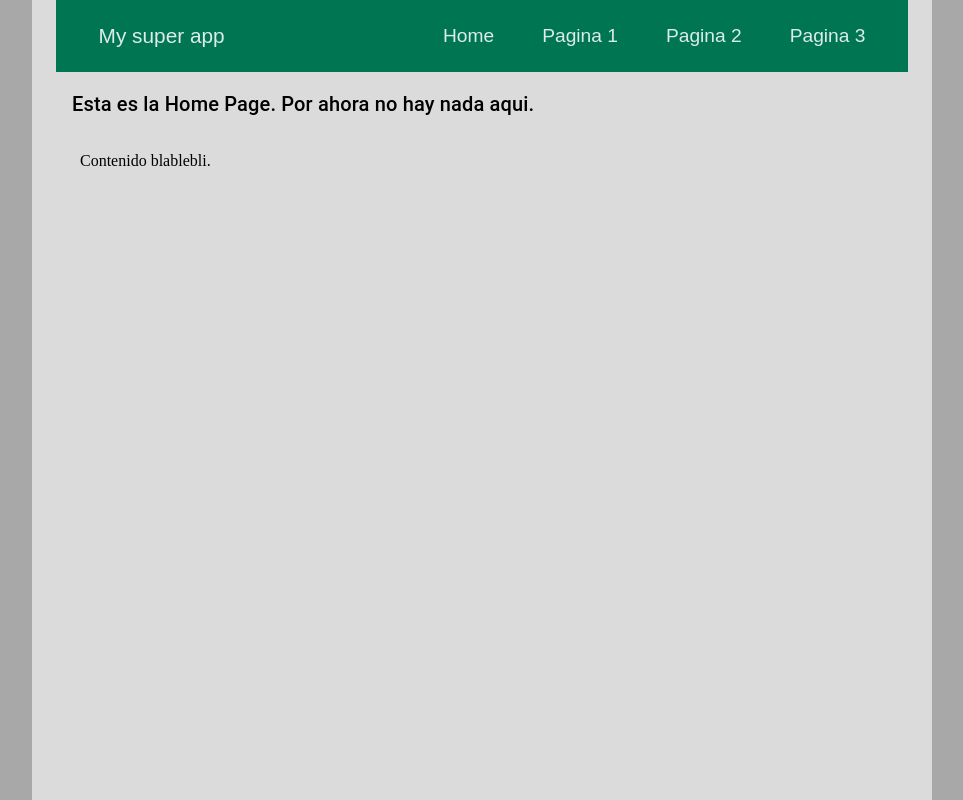
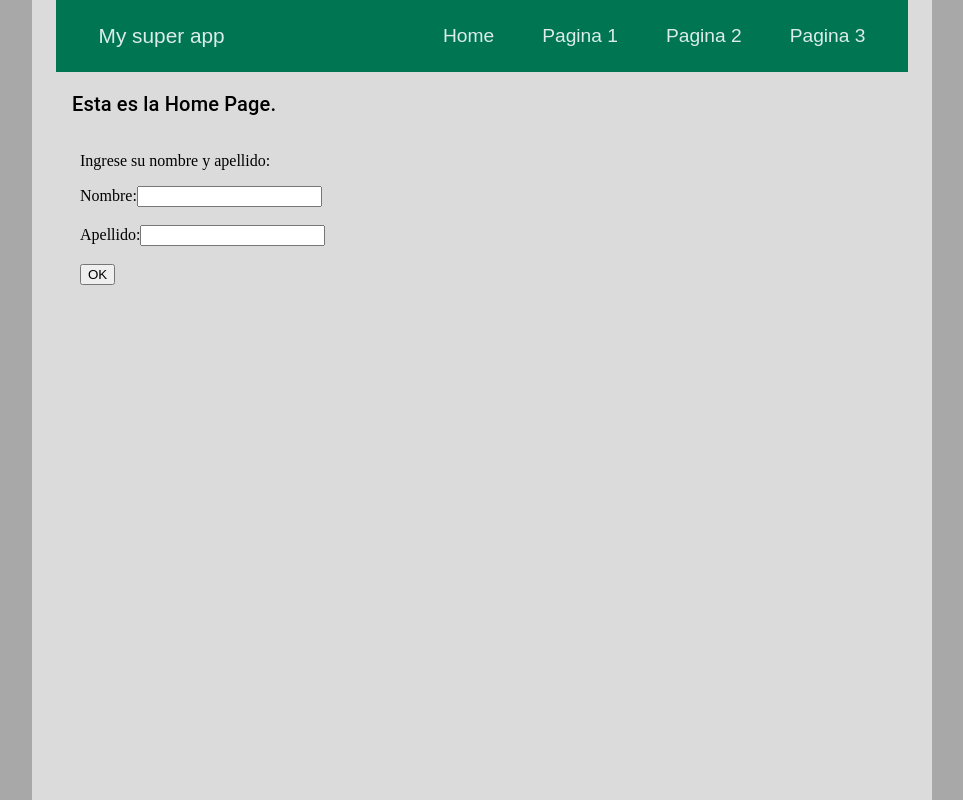
Before and after one commit to aa-avila/react-practice, a React (Create React App) app in the folder react-practice/: page / in a window 1280 px wide. Shown: the whole page, without its empty margins (158-1121 px from the left). Built offline with nearby package versions, Linux system fonts and the light colour scheme.

Commit message:
add userForm

```diff
--- /dev/null
+++ b/react-practice/src/components/userForm/UserForm.js
@@ -0,0 +1,41 @@
+import { useRef } from 'react';
+
+function UserForm() {
+  const nameInputRef = useRef();
+  const lastnameInputRef = useRef();
+
+  function submitHandler(event) {
+    event.preventDefault();
+    const enteredName = nameInputRef.current.value;
+    const enteredLastname = lastnameInputRef.current.value;
+
+    const userData = {
+      name: enteredName,
+      lastname: enteredLastname
+    };
+
+    console.log(userData);
+  }
+
+  return (
+    <div>
+      <form onSubmit={submitHandler}>
+        <div>
+          <label htmlFor="name">Nombre:</label>
+          <input type="text" required id="name" ref={nameInputRef} />
+        </div>
+        <br></br>
+        <div>
+          <label htmlFor="lastname">Apellido:</label>
+          <input type="text" required id="lastname" ref={lastnameInputRef} />
+        </div>
+        <br></br>
+        <div>
+          <button>OK</button>
+        </div>
+      </form>
+    </div>
+  );
+}
+
+export default UserForm;
--- a/react-practice/src/pages/HomePage.js
+++ b/react-practice/src/pages/HomePage.js
@@ -1,13 +1,15 @@
 import { Container, Typography } from '@mui/material';
+import UserForm from '../components/userForm/UserForm';
 
 function HomePage() {
   return (
     <>
       <Typography variant="h6" component="h6" sx={{ p: 2 }}>
-        Esta es la Home Page. Por ahora no hay nada aqui.
+        Esta es la Home Page.
       </Typography>
       <Container>
-        <p>Contenido blablebli.</p>
+        <p>Ingrese su nombre y apellido:</p>
+        <UserForm />
       </Container>
     </>
   );
```
